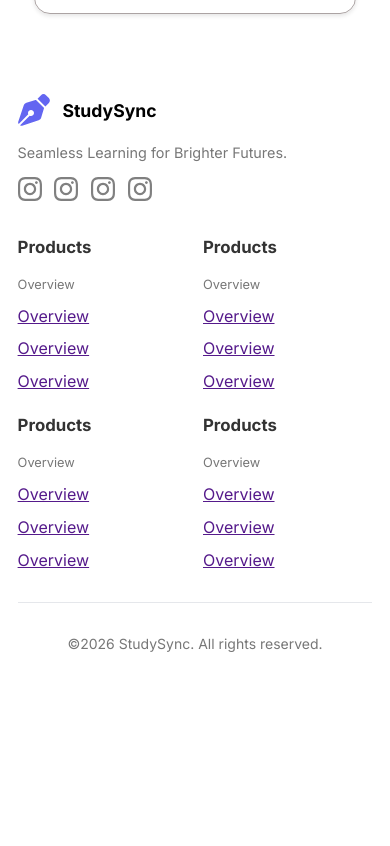
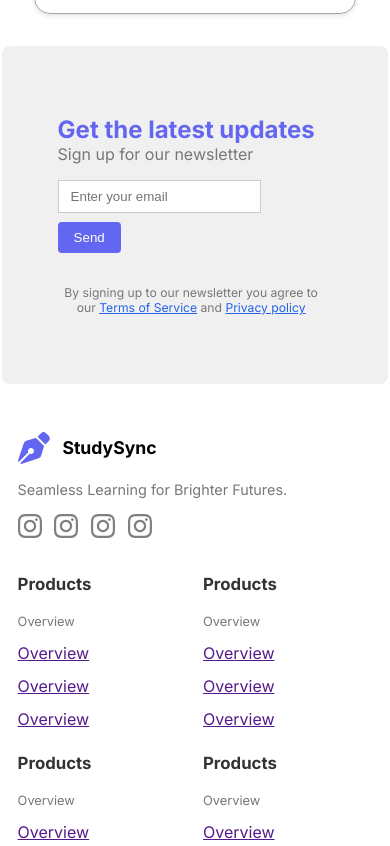
Before and after one commit to mdyhakash/website, a plain HTML site: page index.html in a window 390 px wide. Shown: the part 4154-5000 px from the top of the page. Before the commit the page ends 4822 px from the top, so only its background shows below. Drawn offline with Linux system fonts and the light colour scheme.

Commit message:
Add responsive newsletter signup section
Add a newsletter banner with an email signup form, terms and privacy links, and responsive image and layout styling.

```diff
--- a/index.html
+++ b/index.html
@@ -243,6 +243,35 @@
       </div>
     </div>
 
+    <div class="newsletter-container">
+      <div class="newsletter-content">
+        <!-- left part -->
+        <div class="news-left">
+          <img src="./images/img.png" loading="lazy" alt="" />
+        </div>
+        <!-- right part -->
+        <div class="news-right">
+          <div class="news-info">
+            <h2 class="news-title">Get the latest updates</h2>
+            <p class="news-desc">Sign up for our newsletter</p>
+          </div>
+          <form class="news-form">
+            <input
+              type="email"
+              placeholder="Enter your email"
+              class="news-email"
+            />
+            <button class="news-btn">Send</button>
+          </form>
+          <div class="privacy-policy">
+            By signing up to our newsletter you agree to our
+            <a href="#" class="news-link">Terms of Service</a> and
+            <a href="#" class="news-link">Privacy policy</a>
+          </div>
+        </div>
+      </div>
+    </div>
+
     <div class="footer-container">
       <footer class="footer">
         <div class="footer-top">
--- a/style.css
+++ b/style.css
@@ -424,6 +424,122 @@ body {
   color: #777;
 }
 
+.newsletter-container {
+  background-color: var(--backgroun-color);
+  max-width: 1280px;
+  height: 40vh;
+  margin: 0 auto;
+}
+
+.newsletter-content {
+  display: flex;
+  flex-direction: row;
+  background-color: var(--light-gray);
+  height: 100%;
+  border-radius: 8px;
+  overflow: hidden;
+}
+
+.news-left {
+  height: 100%;
+  width: 50%;
+  display: none;
+  position: relative;
+}
+
+.news-left img {
+  position: absolute;
+  inset: 0;
+  width: 100%;
+  height: 100%;
+  object-fit: cover;
+  object-position: center;
+}
+
+.news-right {
+  display: flex;
+  flex-direction: column;
+  gap: 1rem;
+  padding: 0.5rem;
+  justify-content: center;
+  align-items: flex-start;
+  width: 98%;
+}
+
+@media screen and (min-width: 640px) {
+  .news-left {
+    display: block;
+    width: 50%;
+  }
+  .news-right {
+    width: 50%;
+  }
+  .newsletter-container {
+    padding: 2rem;
+  }
+}
+
+.news-info {
+  padding: 0 3rem;
+}
+
+.news-title {
+  font-size: 1.5rem;
+  font-weight: bold;
+  color: var(--primary-color);
+  text-align: left;
+}
+.news-desc {
+  text-align: left;
+  color: #777;
+}
+
+.news-form {
+  padding: 0 3rem;
+  display: flex;
+  gap: 0.6rem;
+  flex-wrap: wrap;
+  margin-bottom: 1rem;
+}
+
+.news-email {
+  background-color: var(--backgroun-color);
+  color: #333;
+  outline: none;
+  border: 1px solid #ccc;
+  padding: 0.5rem 0.75rem;
+}
+.news-email:focus {
+  border-color: #2563eb;
+  box-shadow: 0 4px 8px rgba(0, 0, 0, 0.3);
+}
+.news-btn {
+  background-color: var(--primary-color);
+  border: none;
+  color: white;
+  padding: 0.5rem 1rem;
+  border-radius: 0.25rem;
+}
+.news-btn:hover {
+  background-color: var(--link-color);
+}
+
+.privacy-policy {
+  font-size: 0.76rem;
+  padding: 0 3rem;
+  color: #777;
+}
+.news-link {
+  text-decoration: underline;
+  color: #2563eb;
+}
+
+@media screen and (min-width: 640px) {
+  .news-title {
+    font-size: 2.5rem;
+  }
+}
+
 .footer-container {
   background-color: var(--backgroun-color);
   margin: 0 auto;
```
